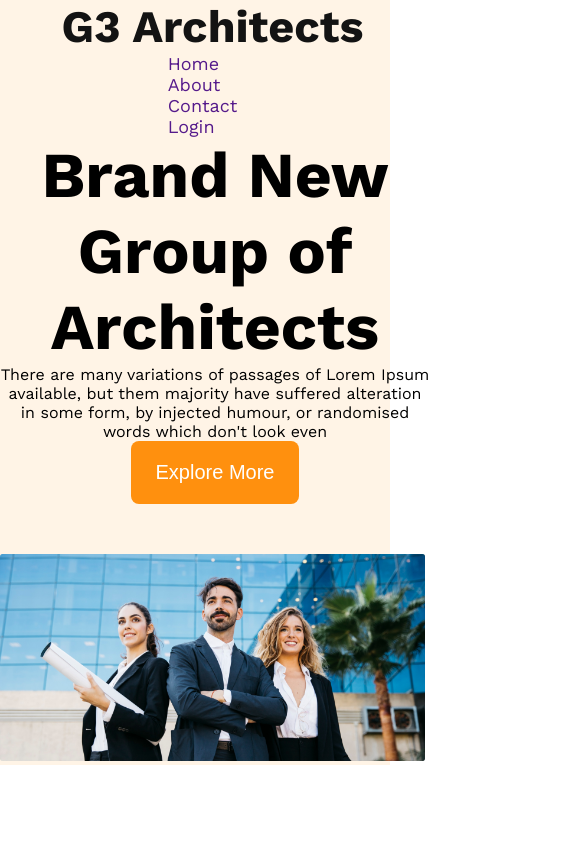
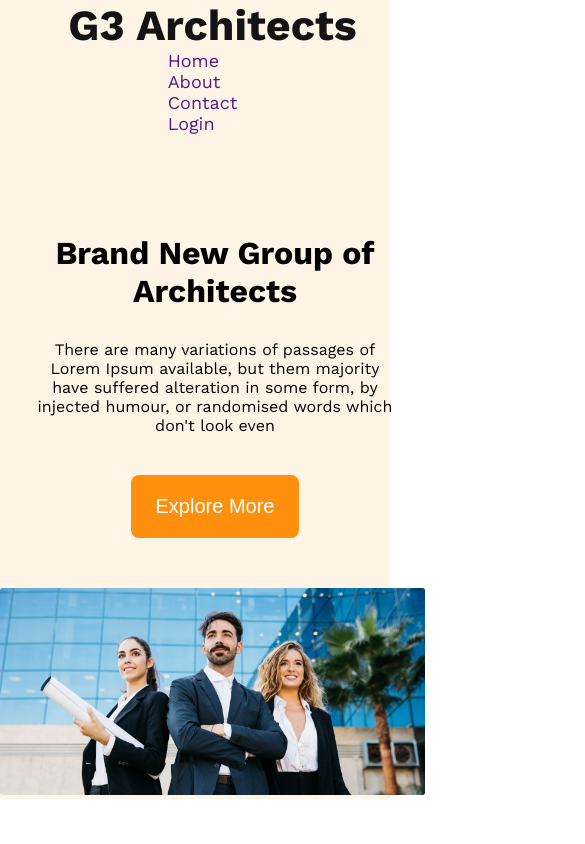
Before and after one commit to diponchakma1/g3-architects-website, a plain HTML site: page index.html in a window 390 px wide. Shown: the top 844 px of the page, 585 px wide, since content can reach past the window. Drawn offline with nearby package versions, Linux system fonts and the light colour scheme.

Commit message:
responsive for header,nav,team and our features for mobile device

```diff
--- a/index.html
+++ b/index.html
@@ -21,7 +21,7 @@
         </nav>
         <div class="banner">
             <div class="banner-content">
-                <h1 class="banner-title">Brand New Group of Architects</h1>
+                <h2 class="banner-title">Brand New Group of Architects</h2>
                 <p class="banner-description">There are many variations of passages of Lorem Ipsum available, but them
                     majority have suffered alteration in some form, by injected humour, or randomised words which don't
                     look
--- a/style/g3architects.css
+++ b/style/g3architects.css
@@ -11,6 +11,10 @@
     margin: 0;
     padding: 0;
     box-sizing: border-box;
+}
+
+.hide {
+    display: none;
 }
 
 img {
@@ -38,7 +42,7 @@ main>section {
 /* Dark 01 */
 .text-gray-1 {
     color: #131313;
-    font-size: 45px;
+    font-size: 43px;
     font-weight: bold;
 }
 
@@ -68,6 +72,7 @@ main>section {
     padding: 20px 25px;
     border: none;
     font-size: 1.25rem;
+    margin-top: 10px;
 }
 
 /* navbar style */
@@ -100,13 +105,21 @@ main>section {
     width: 860px;
     text-align: center;
     margin: 0 auto;
-    margin-bottom: 50px;
+    margin-top: 100px;
 
+}
+
+.banner-description {
+    padding: 30px;
 }
 
 .banner-title {
     font-weight: 700;
-    font-size: 4rem;
+    font-size: 2rem;
+}
+
+.banner img {
+    margin-top: 50px;
 }
 
 /* team style start */
@@ -172,6 +185,19 @@ main>section {
     .our-features {
         margin-right: 10px;
     }
+
+    main {
+        width: 100%;
+    }
+
+    .our-features {
+        /* max-width: 530px; */
+        margin: 20px;
+    }
+
+    .btn-primary {
+        margin-top: 10px;
+    }
 }
 
 /* main style */
```
